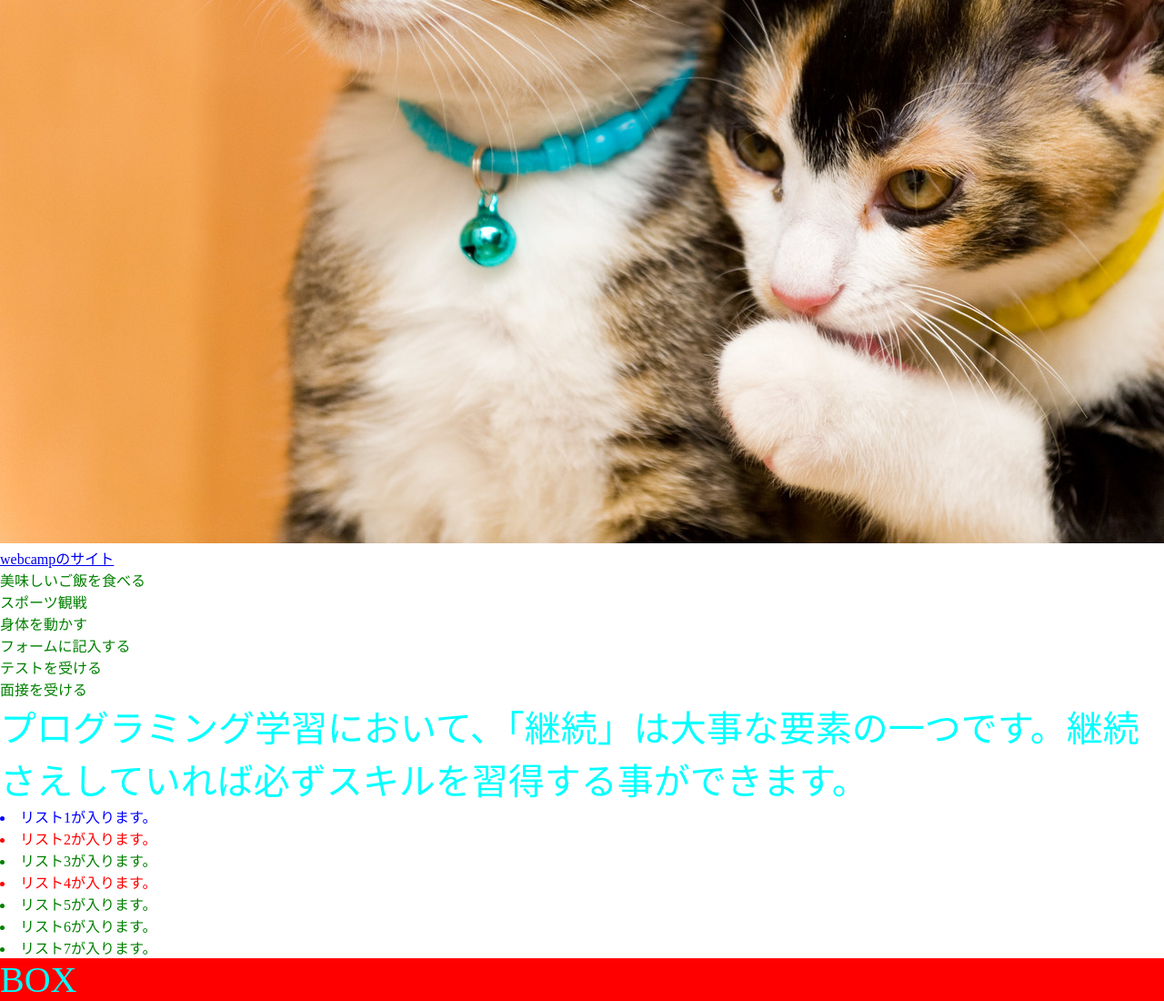
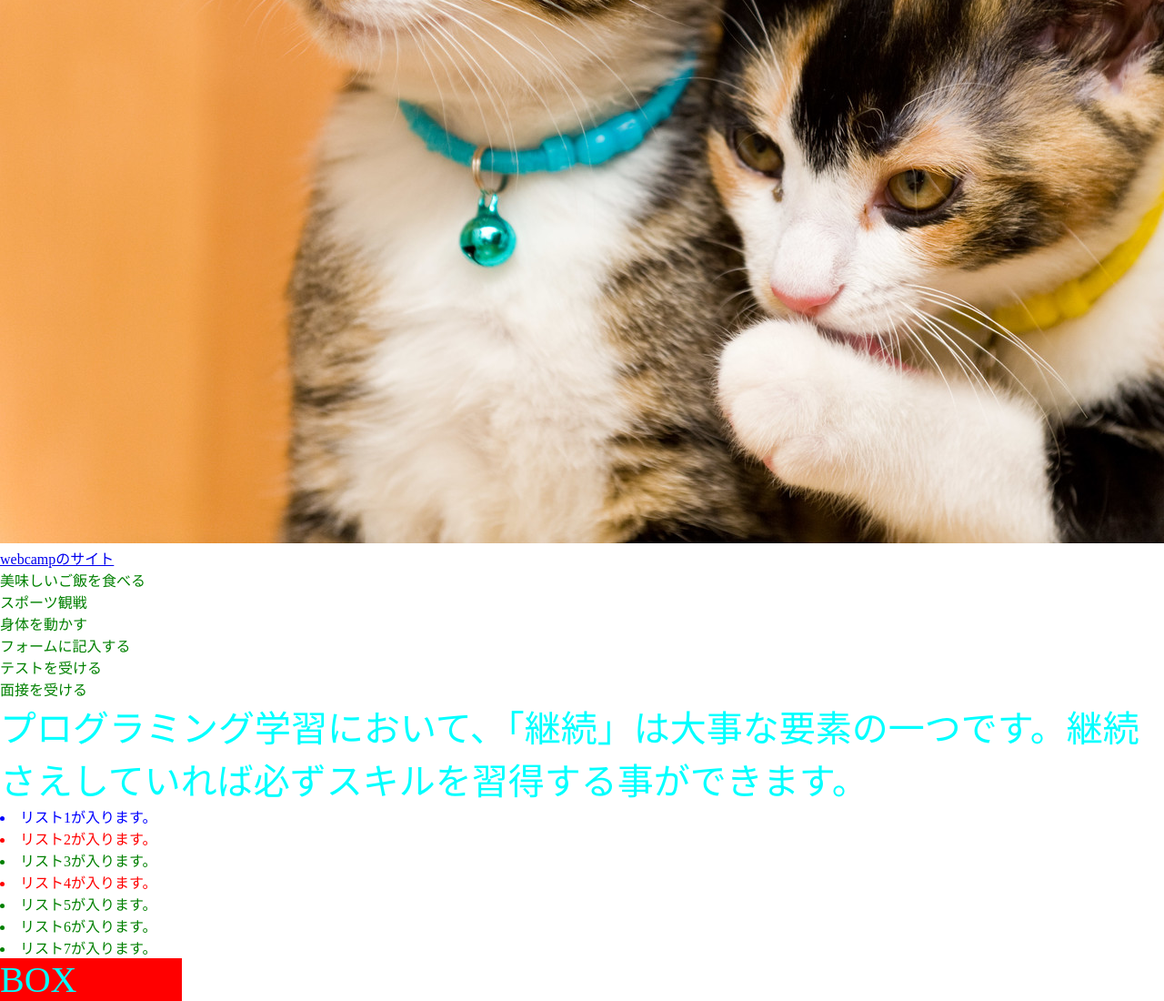
Before and after one commit to Spikeers/Bookers, a plain HTML site: page index.html in a window 1280 px wide. Shown: the part 773-1873 px from the top of the page at 91% size. Drawn offline with Linux system fonts and the light colour scheme.

Commit message:
[change]box width

```diff
--- a/style.css
+++ b/style.css
@@ -20,3 +20,11 @@ p {
   .box {
     background-color: red;
   }
+  * {
+    margin: 0;
+    padding: 0;
+  }
+
+  .box {
+    background-color: red;
+    width: 200px;}
```
